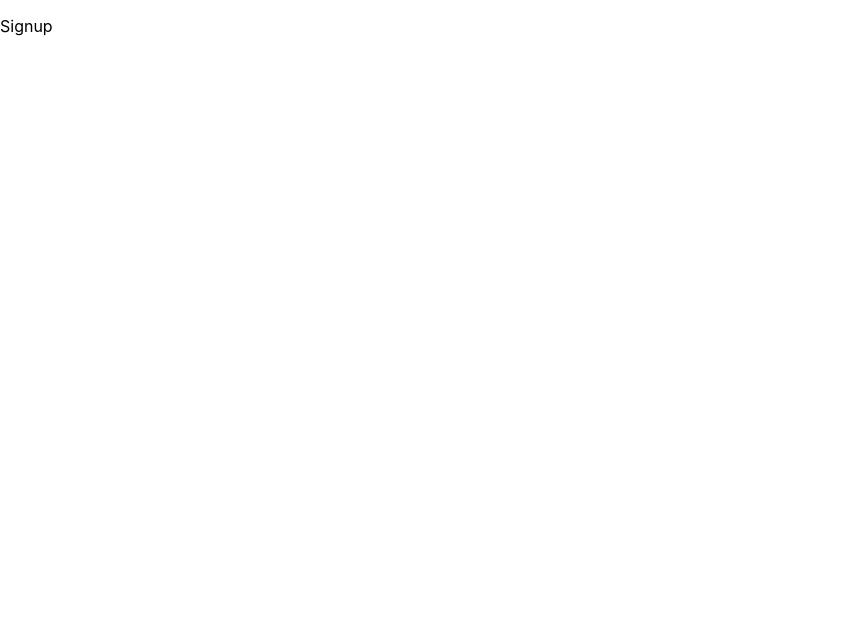
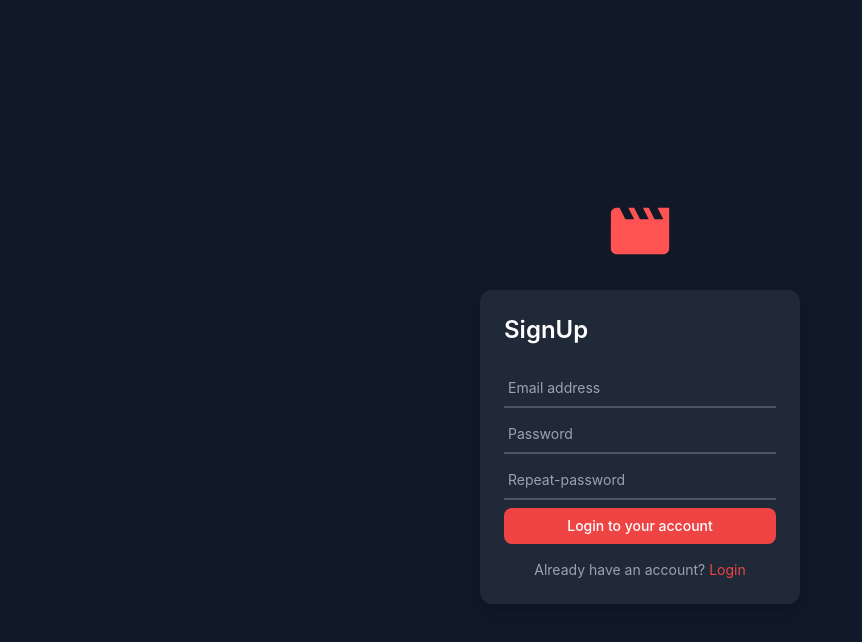
Before and after one commit to yashtibrewal/entertainment-app, a React (Create React App) app: page /sign-up in a window 1280 px wide. Shown: the top 642 px of the page, without its empty margins (0-862 px from the left). Built offline with nearby package versions, Linux system fonts and the light colour scheme.

Commit message:
Created Signup UI

```diff
--- a/src/index.css
+++ b/src/index.css
@@ -1,3 +1,7 @@
+@tailwind base;
+@tailwind components;
+@tailwind utilities;
+
 body {
   margin: 0;
   font-family: -apple-system, BlinkMacSystemFont, 'Segoe UI', 'Roboto', 'Oxygen',
--- a/src/pages/SignUp.jsx
+++ b/src/pages/SignUp.jsx
@@ -1,10 +1,67 @@
+import React from 'react'
+import MovieCreationIcon from '@mui/icons-material/MovieCreation';
 
-function SignUp() {
+
+const SignUp = () => {
+
   return (
-    <div className="SignUp">
-      <p>Signup</p>
+    <div
+
+      className="bg-gray-900 w-screen h-screen flex flex-col justify-center items-center text-white"
+    >
+      {/* Icon Section */}
+      <div className="mb-6">
+        <MovieCreationIcon
+          style={{ color: '#ff5252', height: '70px', width: '70px' }}
+        />
+      </div>
+
+      {/* Form Container */}
+      <div  className="w-80 bg-gray-800 shadow-lg rounded-xl p-6">
+        <h1 className="text-2xl font-semibold mb-6">SignUp</h1>
+
+        {/* Form */}
+        <form className="w-full flex flex-col gap-2">
+          <div className="relative">
+            <input
+              type="email"
+              name="email"
+              placeholder="Email address"
+              className="bg-transparent border-b-2 border-gray-600 w-full text-sm py-2 px-1 focus:outline-none focus:border-red-500"
+            />
+          </div>
+          <div className="relative">
+            <input
+              type="password"
+              name="password"
+              placeholder="Password"
+              className="bg-transparent border-b-2 border-gray-600  w-full text-sm py-2 px-1 focus:outline-none focus:border-red-500"
+            />
+          </div>
+          <div className="relative">
+            <input
+              type="password"
+              name="repeat_password"
+              placeholder="Repeat-password"
+              className="bg-transparent border-b-2 border-gray-600  w-full text-sm py-2 px-1 focus:outline-none focus:border-red-500"
+            />
+          </div>
+          <button
+            type="submit"
+            className="bg-red-500 hover:bg-red-600 text-white py-2 gap-4 rounded-lg text-sm font-medium transition-all"
+          >
+            Login to your account
+          </button>
+        </form>
+
+        {/* Additional Links */}
+        <p className="text-sm text-gray-400 mt-4 text-center">
+          Already have an account?{' '}
+          <span className="text-red-500 hover:underline cursor-pointer">Login</span>
+        </p>
+      </div>
     </div>
   );
-}
+};
 
-export default SignUp;
+export default SignUp
--- /dev/null
+++ b/tailwind.config.js
@@ -0,0 +1,10 @@
+/** @type {import('tailwindcss').Config} */
+module.exports = {
+  content: [
+    "./src/**/*.{js,jsx,ts,tsx}",
+  ],
+  theme: {
+    extend: {},
+  },
+  plugins: [],
+}
```
